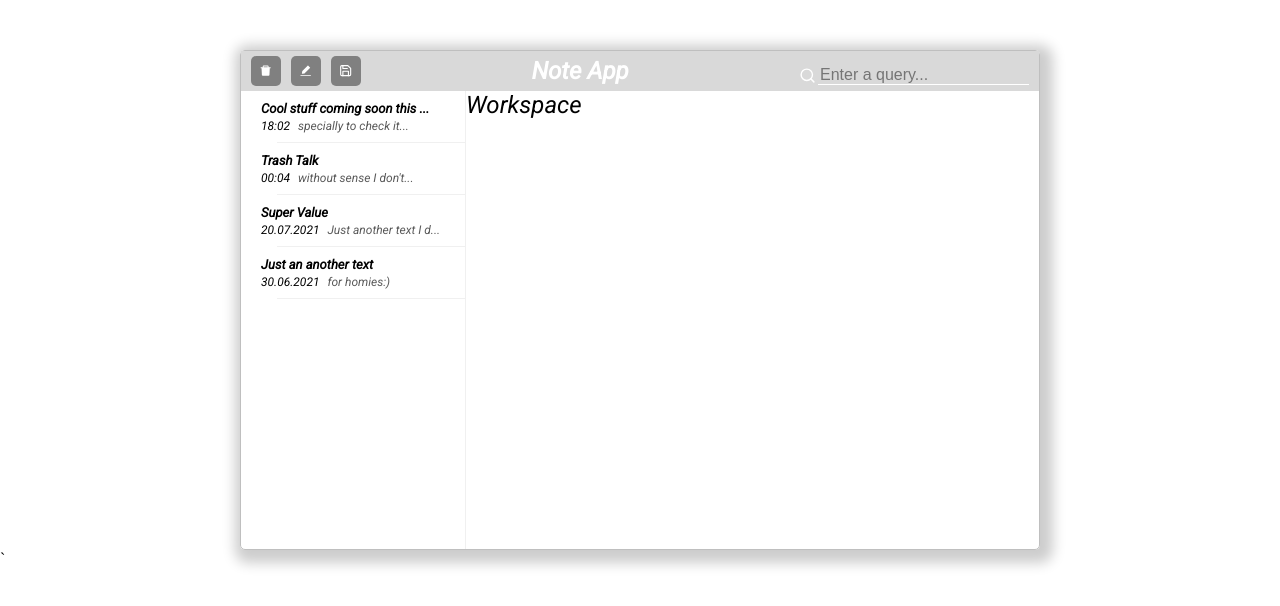
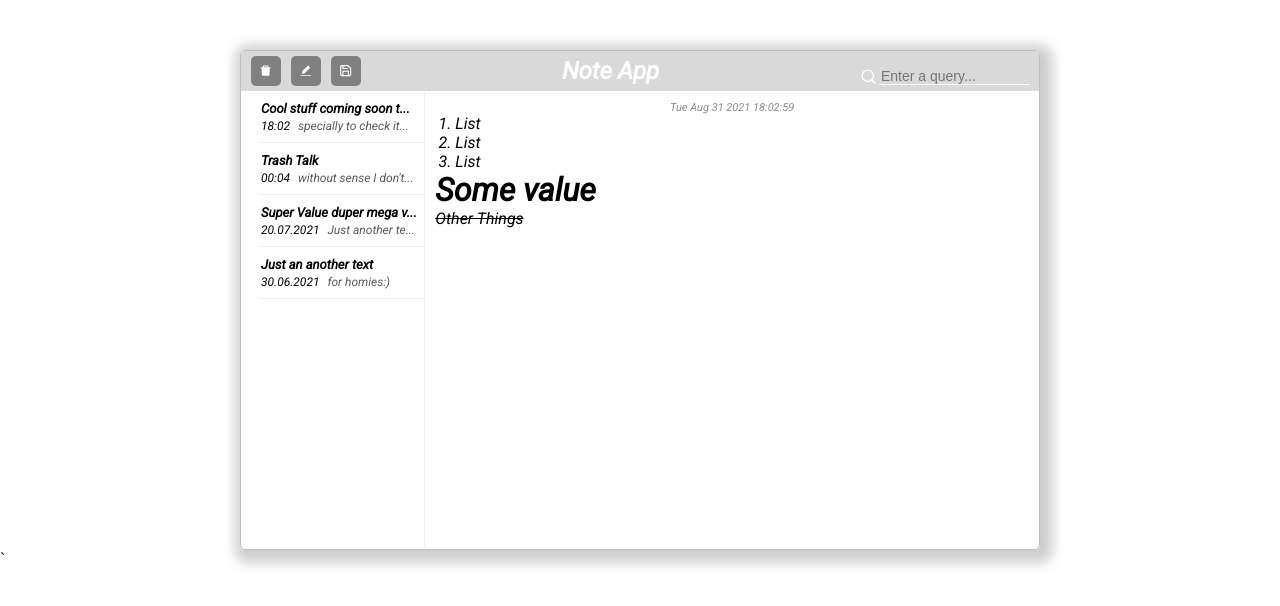
Before and after one commit to AltPerson/Note-App, a React (Create React App) app: page / in a window 1280 px wide. Shown: the top 606 px of the page. Built offline with nearby package versions, Linux system fonts and the light colour scheme.

Commit message:
To much things was done :)

```diff
--- a/package.json
+++ b/package.json
@@ -12,6 +12,7 @@
     "react-icons": "^4.2.0",
     "react-markdown": "^7.0.1",
     "react-scripts": "4.0.3",
+    "remark-gfm": "^2.0.0",
     "web-vitals": "^1.1.2"
   },
   "scripts": {
--- a/src/App.scss
+++ b/src/App.scss
@@ -2,12 +2,16 @@
   padding: 0;
   margin: 0;
   box-sizing: border-box;
+  ol,
+  ul {
+    margin-left: 20px;
+  }
 }
 
 .app {
   font-family: "Roboto", sans-serif;
   font-size: 24px;
-  width: 100vw;
+  max-width: 1200px;
   margin: 0 auto;
   &-wrapper {
     margin: 50px auto 0;
--- a/src/Data.js
+++ b/src/Data.js
@@ -1,7 +1,7 @@
 export const dateArray = [
   {
     id: 0,
-    text: `Super Value
+    text: `Super Value duper mega value
 	Just another text
 	I don't know
 	`,
@@ -24,7 +24,7 @@ export const dateArray = [
   },
   {
     id: 3,
-    text: `Cool stuff coming soon this text
+    text: `Cool stuff coming soon this text fqwofjwfoqw
 		specially to check it more`,
     date: Date.now(),
   },
--- a/src/components/Content/Content.jsx
+++ b/src/components/Content/Content.jsx
@@ -1,6 +1,7 @@
 import Sidebar from "./Sidebar/Sidebar";
 import WorkSpace from "./Workspace/Workspace";
 import "./Content.scss";
+import { useState } from "react";
 
 function Content() {
   return (
--- a/src/components/Content/Content.scss
+++ b/src/components/Content/Content.scss
@@ -5,24 +5,24 @@
   &-sidebar {
     border-right: 1px solid #f0f0f0;
     height: 100%;
-  }
+    flex: 1 1 30%;
     .selected {
       background-color: #f0f0f0;
     }
     .list-item {
       text-align: left;
       font-size: 12px;
-    padding: 10px 25px 10px 20px;
+      padding: 10px 5px 10px 20px;
       position: relative;
       transition: all 0.4s ease;
       cursor: pointer;
       &:hover {
-      background-color: #fafafa;
+        background-color: #eeebebcd;
       }
       &::after {
         content: "";
         height: 1px;
-      width: 84%;
+        width: 90%;
         position: absolute;
         background-color: #f0f0f0;
         right: 0;
@@ -40,3 +40,52 @@
       }
     }
   }
+  .workspace {
+    height: 100%;
+    flex: 1 1 70%;
+    &-emptyarea {
+      width: 100%;
+      height: 100%;
+      display: flex;
+      justify-content: center;
+      align-items: center;
+      &__icon {
+        font-size: 120px;
+        transform: translateY(-50%);
+        cursor: pointer;
+        color: #d9d9d9;
+        transition: all 0.5s ease;
+        &:hover {
+          color: #edecec;
+        }
+      }
+    }
+    &-renderarea {
+      width: 100%;
+      height: 100%;
+      &__time {
+        text-align: center;
+        font-size: 11px;
+        margin-top: 10px;
+        font-weight: normal;
+        color: #8c8c8c;
+      }
+      &__text {
+        padding-left: 10px;
+        font-size: 16px;
+      }
+    }
+    &-editarea {
+      width: 100%;
+      height: 100%;
+      &__text {
+        resize: none;
+        outline: none;
+        border: none;
+        padding: 10px;
+        color: #434343;
+        font-size: 16px;
+      }
+    }
+  }
+}
--- a/src/components/Content/Sidebar/SidebarListItem.jsx
+++ b/src/components/Content/Sidebar/SidebarListItem.jsx
@@ -4,14 +4,15 @@ function SidebarListItem({
   time = "23:44",
   text = "Some text about me",
 }) {
+  const textLength = time.length === 5 ? 24 : 17;
   return (
     <div className={`list-item ${isSelected && "selected"}`}>
       <h4 className="list-item__title">
-        {title.length >= 28 ? title.substr(0, 28) + "..." : title}
+        {title.length >= 24 ? title.substr(0, 24) + "..." : title}
       </h4>
       <span className="list-item__data">{time}</span>
       <span className="list-item__text">
-        {text.length > 27 ? text.substr(0, 24) + "..." : text}
+        {text.length > textLength ? text.substr(0, textLength) + "..." : text}
       </span>
     </div>
   );
--- /dev/null
+++ b/src/components/Content/Workspace/Editarea.jsx
@@ -0,0 +1,14 @@
+function Editarea({ value, setValue, setSave }) {
+  return (
+    <div className="workspace-editarea">
+      <textarea
+        className="workspace-editarea__text"
+        value={value}
+        onChange={(e) => setValue(e.target.value)}
+      />
+      <button onClick={() => setSave(true)}>Save</button>
+    </div>
+  );
+}
+
+export default Editarea;
--- /dev/null
+++ b/src/components/Content/Workspace/Renderedarea.jsx
@@ -0,0 +1,20 @@
+import ReactMarkdown from "react-markdown";
+import remarkGfm from "remark-gfm";
+
+function Renderedarea({ time, text }) {
+  console.log(text);
+  return (
+    <div className="workspace-renderarea">
+      <h5 className="workspace-renderarea__time">
+        {time.toString().substr(0, 24)}
+      </h5>
+      <ReactMarkdown
+        className="workspace-renderarea__text"
+        children={text}
+        remarkPlugins={[remarkGfm]}
+      />
+    </div>
+  );
+}
+
+export default Renderedarea;
--- a/src/components/Content/Workspace/Workspace.jsx
+++ b/src/components/Content/Workspace/Workspace.jsx
@@ -1,5 +1,23 @@
-function Workspace() {
-  return <div className="content-workspace">Workspace</div>;
+import Editarea from "./Editarea";
+import Renderedarea from "./Renderedarea";
+import { useState } from "react";
+import { getPlainText } from "../../../utils/getPlainText";
+
+function Workspace({ textR }) {
+  const [value, setValue] = useState("");
+  const [save, setSave] = useState(false);
+  const test = `1) List\n
+2) List\n
+3) List\n
+# Some value\n
+~~Other Things~~`;
+  return <Renderedarea text={test} time={new Date(Date.now())} />;
+
+  return (
+    <div className="content-workspace workspace">
+      <Editarea value={value} setValue={setValue} setSave={setSave} />
+    </div>
+  );
 }
 
 export default Workspace;
--- a/src/components/Header/Header.scss
+++ b/src/components/Header/Header.scss
@@ -74,9 +74,10 @@
       border: none;
       border-bottom: 1px solid white;
       outline: none;
+      width: 150px;
       padding: 0 2px;
       background: none;
-      font-size: 16px;
+      font-size: 14px;
       color: #8c8c8c;
     }
   }
--- /dev/null
+++ b/src/utils/getPlainText.js
@@ -0,0 +1,18 @@
+export const getPlainText = (formattedText) => {
+  const regEx = /[^a-zA-Z' '\n]/g;
+  const textWithSpaces = formattedText.replace(regEx, "");
+  const plainText = [];
+
+  for (let i = 0; i < textWithSpaces.length; i++) {
+    if (i === 0 && textWithSpaces[i] === " ") {
+      continue;
+    } else if (textWithSpaces[i - 1] === "\n" && textWithSpaces[i] === " ") {
+      continue;
+    } else if (textWithSpaces[i] === " " && textWithSpaces[i - 1] === " ") {
+      continue;
+    } else {
+      plainText.push(textWithSpaces[i]);
+    }
+  }
+  return plainText.join("");
+};
```
Also changed, not shown: src/components/Content/Workspace/Emptyarea.jsx (added, +11 -0 lines), 1 other file (tests, documents, lock files or other folders). Lines whose indentation alone changed are shown as unchanged.
